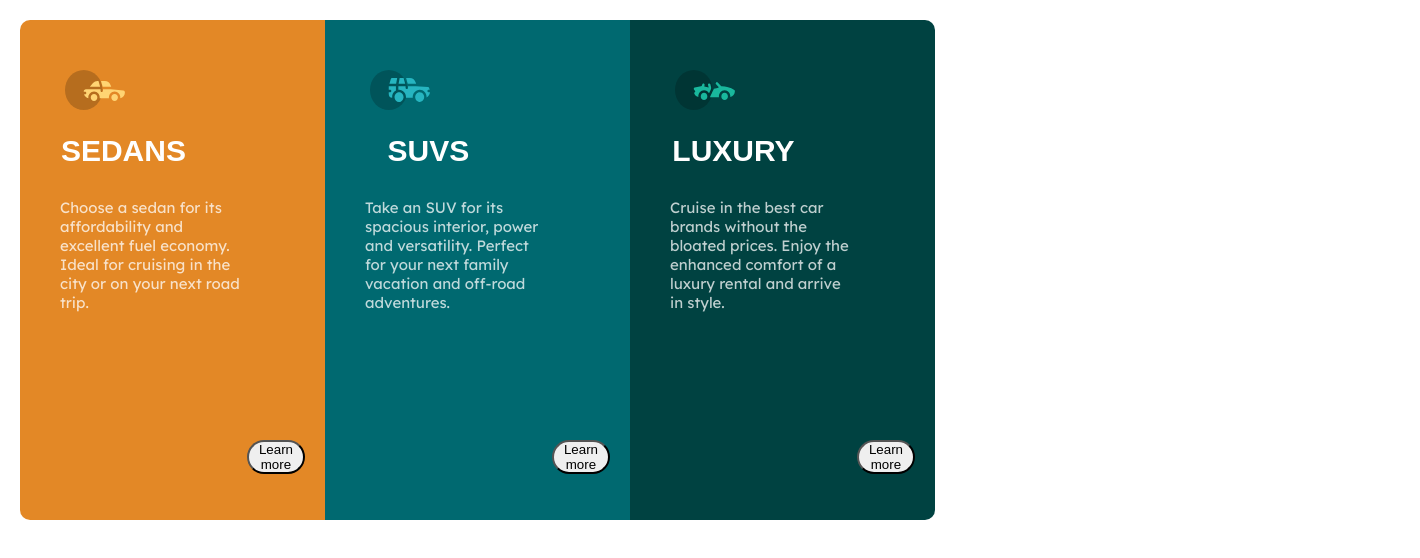
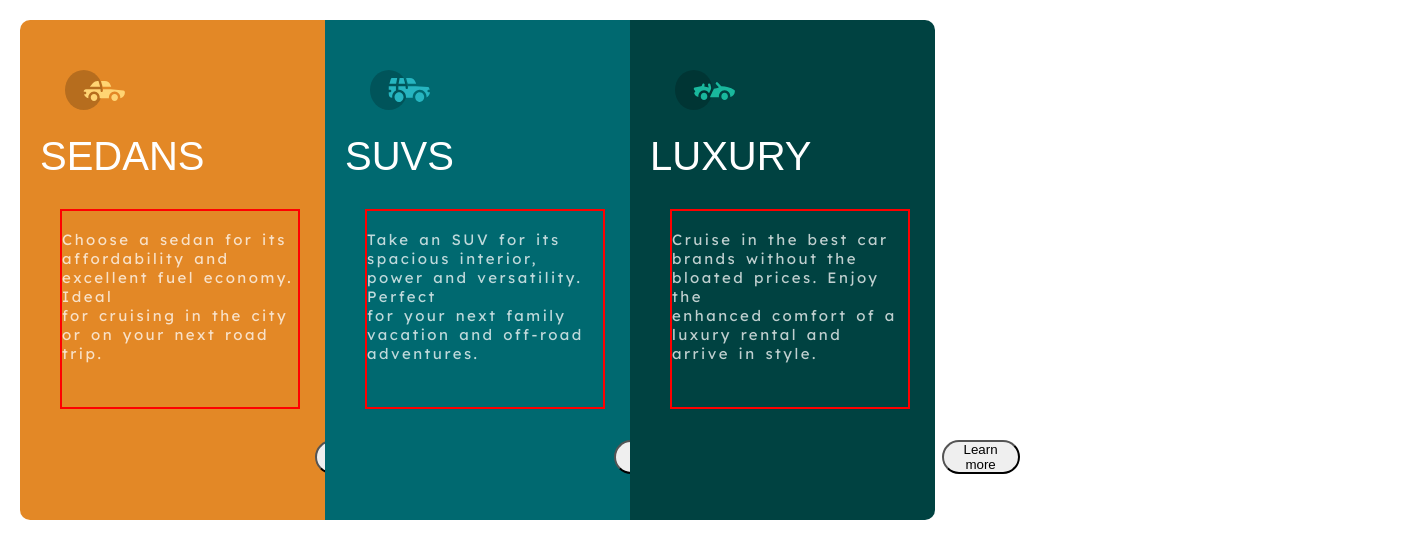
Before and after one commit to KodehodeTor/HTML---CSS-oppgave-2-gjenskap-ett-design-med-flexbox, a plain HTML site: page index.html in a window 1280 px wide. Shown: the whole page, 1420 px wide, since content can reach past the window. Drawn offline with Linux system fonts and the light colour scheme; a web font is replaced by a local one.

Commit message:
added h1 and p classes in CSS as well as comments for better overview of styling

```diff
--- a/index.html
+++ b/index.html
@@ -25,9 +25,9 @@
         src="./html-css-assignment-2/images/icon-sedans.svg"
         alt="Yellow icon of a sedan car"/>
       <div class="sedan-content">
-      <h1 class="h1-sedan">SEDANS</h1>
+      <h1 class="sedan-h1">SEDANS</h1>
       </div>
-      <p>
+      <p class="sedan-p">
         Choose a sedan for its affordability and excellent fuel economy. Ideal
         for cruising in the city or on your next road trip.
       </p>
@@ -46,7 +46,7 @@
        <div class="SUV-content">
       <h1 class="SUV-h1">SUVS</h1>
       </div>
-      <p>
+      <p class="SUV-p">
         Take an SUV for its spacious interior, power and versatility. Perfect
         for your next family vacation and off-road adventures.
       </p>
@@ -65,7 +65,7 @@
         <div class="luxury-content">
       <h1 class="luxury-h1">LUXURY</h1>
       </div>
-      <p>
+      <p class="luxury-p">
         Cruise in the best car brands without the bloated prices. Enjoy the
         enhanced comfort of a luxury rental and arrive in style.
       </p>
--- a/style.css
+++ b/style.css
@@ -18,6 +18,7 @@
   font-style: normal;
 } */
 
+/* GLOBAL */
 * {
   margin: 0;
   padding: 0;
@@ -32,24 +33,13 @@
   font-size: 15px;
 }
 
-h1 {
-  margin-top: 20px;
-  font-family: "Big Shoulders", sans-serif;
-  font-optical-sizing: auto;
-  font-weight: 700;
-  font-style: normal;
-  margin-right: 40px;
-}
-
 p {
   margin-left: 20px;
   margin-top: 30px;
   color: hsla(0, 0%, 100%, 0.75);
 }
 
-.suv-h1 {
-}
-
+/* IMAGES */
 .sedan-img {
   margin-top: 30px;
   width: 60px;
@@ -71,6 +61,7 @@
   margin-left: 25px;
 }
 
+/* ALL BOXES */
 .boxes {
   display: flex;
   flex-direction: row;
@@ -80,6 +71,7 @@
   /* margin: 0 auto; */
 }
 
+/* SEDAN BOX */
 .sedan-main-box {
   background-color: hsl(31, 77%, 52%);
   height: 500px;
@@ -93,6 +85,27 @@
   justify-content: center;
 }
 
+.sedan-h1 {
+  margin-top: 20px;
+  font-family: "Big Shoulders", sans-serif;
+  font-optical-sizing: auto;
+  font-weight: 700;
+  font-style: normal;
+  margin-right: 110px;
+  font-size: 40px;
+  font-weight: normal;
+}
+
+.sedan-p {
+  letter-spacing: 2.5px;
+  word-spacing: 2px;
+  white-space: pre-line;
+  border: 2px solid red;
+  width: 240px;
+  height: 200px;
+}
+
+/* SUV BOX */
 .suv-main-box {
   background-color: hsl(184, 100%, 22%);
   height: 500px;
@@ -104,7 +117,31 @@
   justify-content: center;
 }
 
+.SUV-h1 {
+  margin-top: 20px;
+  font-family: "Big Shoulders", sans-serif;
+  font-optical-sizing: auto;
+  font-weight: 700;
+  font-style: normal;
+  margin-right: 160px;
+  font-size: 40px;
+  font-weight: normal;
+}
+
+.SUV-p {
+  letter-spacing: 2.5px;
+  word-spacing: 2px;
+  white-space: pre-line;
+  border: 2px solid red;
+  width: 240px;
+  height: 200px;
+}
+
+/* LUXURY BOX */
 .luxury-main-box {
+  display: flex;
+  flext-direction: column;
+  padding: 20px;
   background-color: hsl(179, 100%, 13%);
   height: 500px;
   width: 305px;
@@ -117,14 +154,33 @@
   justify-content: center;
 }
 
+.luxury-h1 {
+  margin-top: 20px;
+  font-family: "Big Shoulders", sans-serif;
+  font-optical-sizing: auto;
+  font-weight: 700;
+  font-style: normal;
+  margin-right: 130px;
+  font-size: 40px;
+  font-weight: normal;
+}
+
+.luxury-p {
+  letter-spacing: 2.5px;
+  word-spacing: 2px;
+  white-space: pre-line;
+  border: 2px solid red;
+  width: 240px;
+  height: 200px;
+}
+
+/* BUTTONS */
 .btn {
-  /* text-align: center; */
-  /* display: flex;
-  align-items: end; */
-
+  display: flex;
   margin-top: 400px;
   border-radius: 20px;
-  padding: 0 10px;
+  padding: 0 20px;
+  margin-right: 400px;
 }
 
 #btn {
```
